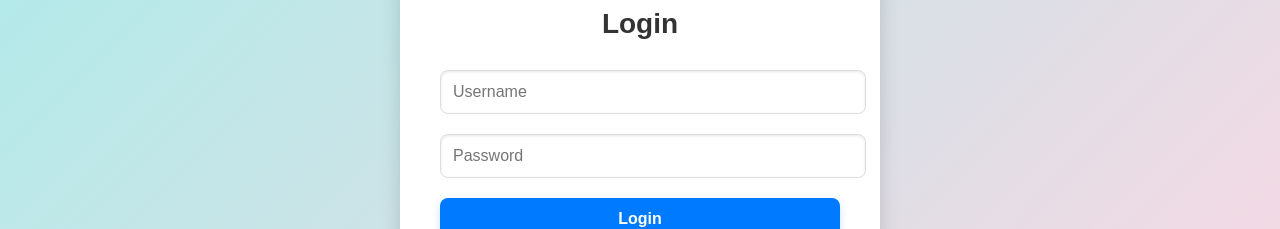
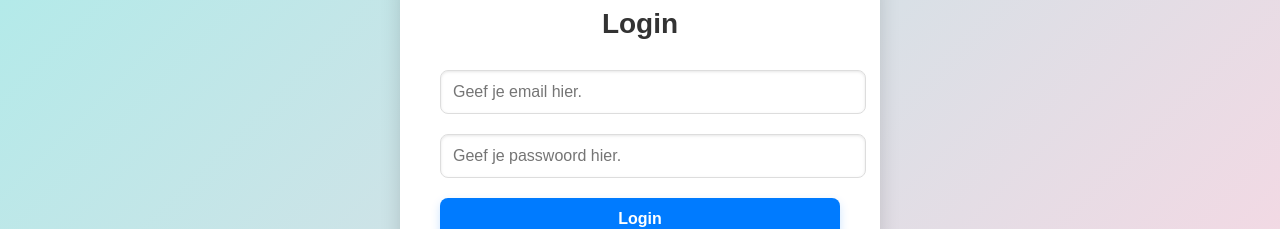
Before and after one commit to robbyjayjays/kruis-jayjays, a React (Create React App) app: page / in a window 1280 px wide. Shown: the part 276-505 px from the top of the page. Built offline with nearby package versions, Linux system fonts and the light colour scheme.

Commit message:
login page translation

```diff
--- a/src/components/Login.jsx
+++ b/src/components/Login.jsx
@@ -54,13 +54,13 @@ const Login = () => {
         }
 
 
-        toast.success('Login successfully!');
+        toast.success('Login successvol!');
 
         // Navigate to homepage after successful login
         navigate('/Profile');
       } catch (error) {
         console.error('Login error:', error);
-        toast.error('Invalid credentials.');
+        toast.error('Foutive gegevens.');
       }
     };
     return (
@@ -71,13 +71,13 @@ const Login = () => {
                 <form onSubmit={submitForm}>
                     <input
                         type="text"
-                        placeholder="Username"
+                        placeholder="Geef je email hier."
                         value={email}
                         onChange={(e) => setEmail(e.target.value)}
                     />
                     <input
                         type="password"
-                        placeholder="Password"
+                        placeholder="Geef je passwoord hier."
                         value={password}
                         onChange={(e) => setPassword(e.target.value)}
                     />
```
